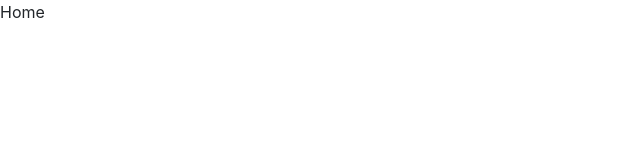
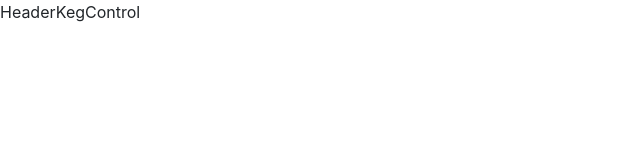
Before and after one commit to mlstroud/tap-room-redux, a React (Create React App) app: page / in a window 1280 px wide. Shown: the top 160 px of the page, without its empty margins (0-640 px from the left). Built offline with nearby package versions, Linux system fonts and the light colour scheme.

Commit message:
add Header component

```diff
--- a/src/components/App.js
+++ b/src/components/App.js
@@ -1,9 +1,13 @@
 import React from 'react';
+import Header from "./Header";
 import KegControl from "./KegControl";
 
 function App() {
   return (
-    "Home"
+    <React.Fragment>
+      <Header />
+      <KegControl />
+    </React.Fragment>
   );
 }
 
--- /dev/null
+++ b/src/components/Header.js
@@ -0,0 +1,9 @@
+import React from "react";
+
+function Header() {
+  return (
+    "Header"
+  );
+}
+
+export default Header;
```
